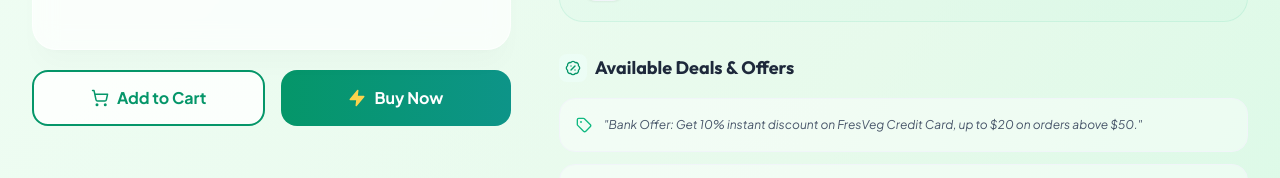
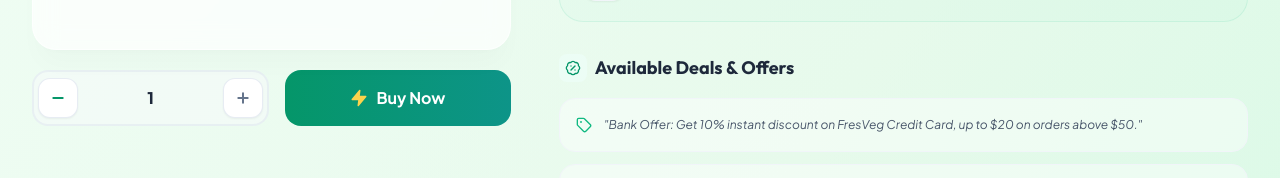
Before and after one commit to TechXplorers1/Fresveg, a React (Vite) app: page /product/1 in a window 1280 px wide. Both pictures are taken after a click on the button "Add to Cart". Shown: the part 505-683 px from the top of the page. Built offline with nearby package versions, Linux system fonts and the light colour scheme; no server answers; the database is empty.

Commit message:
Fresveg product incrment and decrment problem

```diff
--- a/src/pages/ProductDetails.jsx
+++ b/src/pages/ProductDetails.jsx
@@ -2,12 +2,12 @@ import React, { useEffect, useState } from 'react';
 import { useParams, Link, useNavigate } from 'react-router-dom';
 import { useProducts } from '../context/ProductContext';
 import { useCart } from '../context/CartContext';
-import { ShoppingCart, Target, ShieldCheck, Truck, Star, Info, Tag, ArrowLeft, Store, RefreshCw, BadgePercent, Leaf, Zap } from 'lucide-react';
+import { ShoppingCart, Target, ShieldCheck, Truck, Star, Info, Tag, ArrowLeft, Store, RefreshCw, BadgePercent, Leaf, Zap, Minus, Plus } from 'lucide-react';
 
 export default function ProductDetails() {
   const { id } = useParams();
   const { products } = useProducts();
-  const { addToCart } = useCart();
+  const { addToCart, cartItems, updateQuantity } = useCart();
   const navigate = useNavigate();
   const [product, setProduct] = useState(null);
 
@@ -47,6 +47,8 @@ export default function ProductDetails() {
   ];
   const displayReturnPolicy = product.returnPolicy || "This product is eligible for return within 48 hours of delivery. if the item is delivered in a damaged or defective condition, you may request a refund natively through the Marketplace application.";
 
+  const cartItem = cartItems.find(item => String(item.id) === String(product.id));
+
   return (
     <div className="max-w-7xl mx-auto px-4 sm:px-6 lg:px-8 py-10 min-h-screen">
       {/* Breadcrumb Navigation */}
@@ -71,19 +73,39 @@ export default function ProductDetails() {
                 />
               </div>
               <div className="flex flex-col sm:flex-row gap-4">
+                 {cartItem ? (
+                   <div className="flex-1 flex items-center justify-between bg-slate-50/50 border-2 border-slate-200/60 rounded-2xl p-1 font-bold h-[56px]">
+                     <button
+                       onClick={() => updateQuantity(product.id, cartItem.quantity - 1)}
+                       className="w-10 h-10 rounded-xl bg-white border border-slate-200/80 shadow-sm flex items-center justify-center text-emerald-600 hover:bg-slate-50 transition-all active:scale-[0.95]"
+                     >
+                       <Minus size={16} strokeWidth={3} />
+                     </button>
+                     <span className="text-slate-800 text-base font-black font-sans px-4">{cartItem.quantity}</span>
+                     <button
+                       onClick={() => updateQuantity(product.id, cartItem.quantity + 1)}
+                       className="w-10 h-10 rounded-xl bg-white border border-slate-200/80 shadow-sm flex items-center justify-center text-slate-500 hover:bg-slate-50 transition-all active:scale-[0.95]"
+                     >
+                       <Plus size={16} strokeWidth={3} />
+                     </button>
+                   </div>
+                 ) : (
                    <button
                      onClick={() => addToCart(product)}
-                   className="flex-1 bg-white/80 border-2 border-emerald-600 text-emerald-600 py-3.5 rounded-2xl font-bold flex items-center justify-center gap-2 hover:bg-emerald-50 hover:shadow-md transition-all active:scale-[0.98]"
+                     className="flex-1 bg-white/80 border-2 border-emerald-600 text-emerald-600 h-[56px] rounded-2xl font-bold flex items-center justify-center gap-2 hover:bg-emerald-50 hover:shadow-md transition-all active:scale-[0.98]"
                    >
                      <ShoppingCart size={18} />
                      Add to Cart
                    </button>
+                 )}
                  <button
                    onClick={() => {
+                     if (!cartItem) {
                        addToCart(product);
+                     }
                      navigate('/checkout');
                    }}
-                   className="flex-1 bg-gradient-to-r from-emerald-600 to-teal-600 hover:from-emerald-700 hover:to-teal-700 text-white py-4 rounded-2xl font-bold flex items-center justify-center gap-2 hover:shadow-lg hover:shadow-emerald-900/20 transition-all duration-300 active:scale-[0.98]"
+                   className="flex-1 bg-gradient-to-r from-emerald-600 to-teal-600 hover:from-emerald-700 hover:to-teal-700 text-white h-[56px] rounded-2xl font-bold flex items-center justify-center gap-2 hover:shadow-lg hover:shadow-emerald-900/20 transition-all duration-300 active:scale-[0.98]"
                  >
                    <Zap size={18} className="text-amber-300 fill-amber-300" />
                    Buy Now
```
Also changed, not shown: 5 other files (tests, documents, lock files or other folders). Lines whose indentation alone changed are shown as unchanged.
